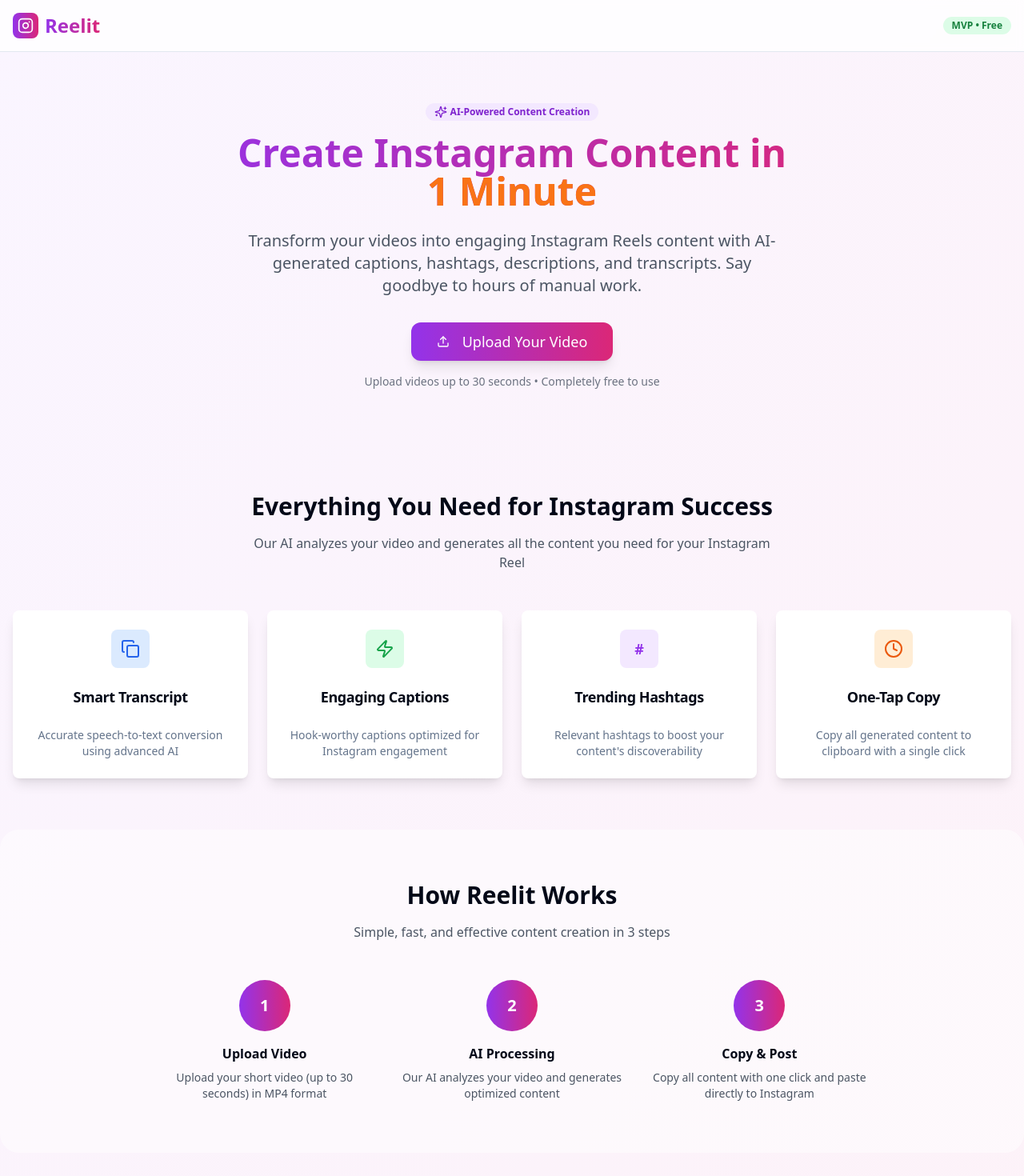
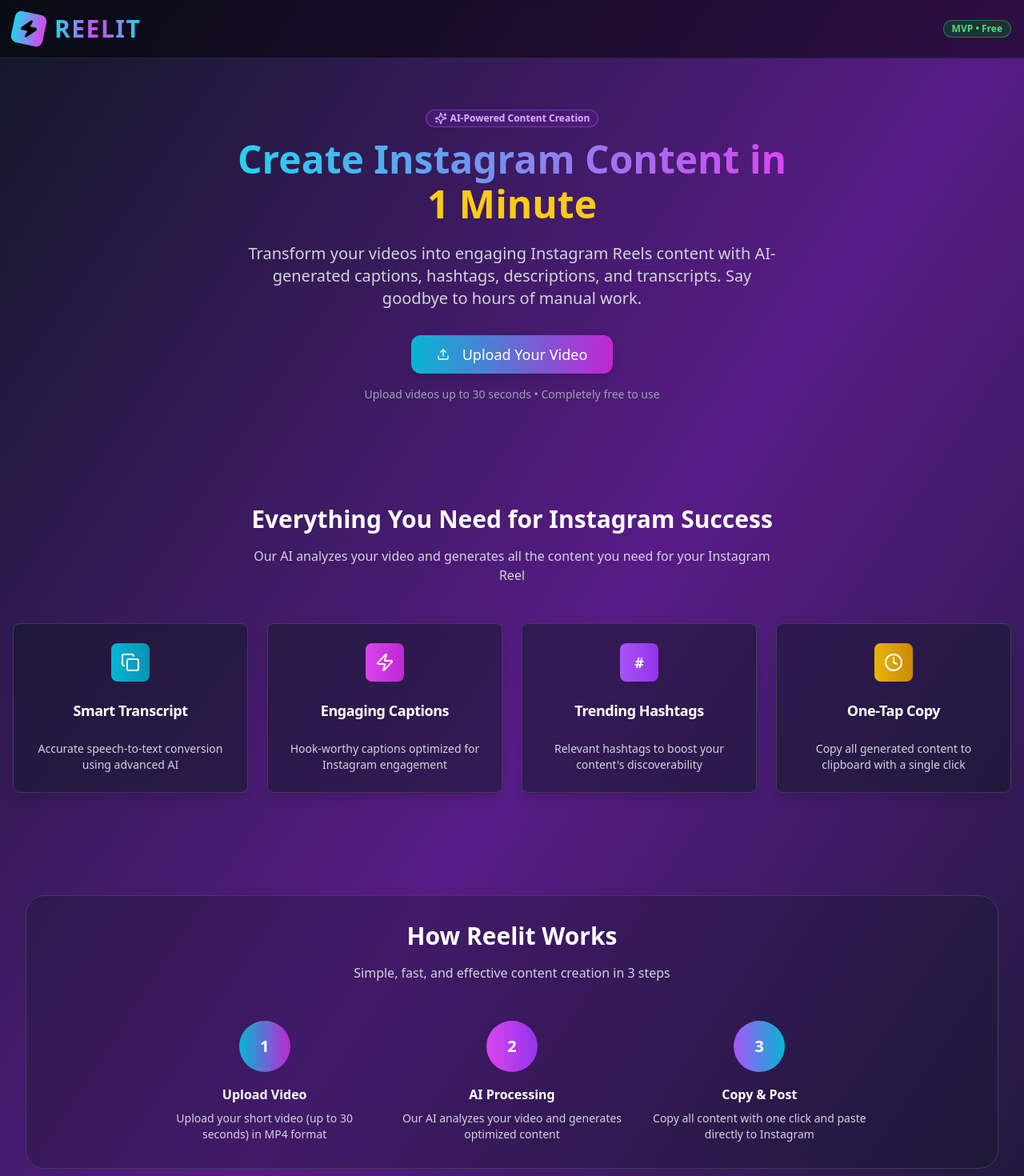
Before and after one commit to IshrathAsh/reelit-content-hub-ui, a React (Vite) app: page / in a window 1280 px wide. Shown: the top 1470 px of the page at 80% size. Built offline with nearby package versions, Linux system fonts and the light colour scheme.

Commit message:
Refactor: Apply dark theme and logo update
- Updated the application's color palette to a dark theme.
- Modified the logo to remove clutter and match the provided color scheme.

```diff
--- a/src/pages/Index.tsx
+++ b/src/pages/Index.tsx
@@ -29,7 +29,7 @@ const Index = () => {
 
   if (currentStep === 'upload') {
     return (
-      <div className="min-h-screen bg-gradient-to-br from-purple-50 to-pink-50">
+      <div className="min-h-screen bg-gradient-to-br from-gray-900 via-purple-900 to-gray-900">
         <VideoUpload
           onContentGenerated={handleVideoProcessed}
           onBack={resetToLanding}
@@ -40,7 +40,7 @@ const Index = () => {
 
   if (currentStep === 'results' && generatedContent) {
     return (
-      <div className="min-h-screen bg-gradient-to-br from-purple-50 to-pink-50">
+      <div className="min-h-screen bg-gradient-to-br from-gray-900 via-purple-900 to-gray-900">
         <ContentResults
           content={generatedContent}
           onStartOver={resetToLanding}
@@ -50,19 +50,25 @@ const Index = () => {
   }
 
   return (
-    <div className="min-h-screen bg-gradient-to-br from-purple-50 to-pink-50">
+    <div className="min-h-screen bg-gradient-to-br from-gray-900 via-purple-900 to-gray-900">
       {/* Header */}
-      <header className="border-b bg-white/80 backdrop-blur-sm sticky top-0 z-50">
+      <header className="border-b border-gray-800 bg-black/50 backdrop-blur-sm sticky top-0 z-50">
         <div className="container mx-auto px-4 py-4 flex items-center justify-between">
-          <div className="flex items-center space-x-2">
-            <div className="w-8 h-8 bg-gradient-to-r from-purple-600 to-pink-600 rounded-lg flex items-center justify-center">
-              <Instagram className="w-5 h-5 text-white" />
+          <div className="flex items-center space-x-3">
+            <div className="relative">
+              {/* Lightning bolt icon with gradient */}
+              <div className="w-10 h-10 bg-gradient-to-r from-cyan-400 to-fuchsia-500 rounded-lg flex items-center justify-center transform rotate-12">
+                <Zap className="w-6 h-6 text-black fill-current" />
               </div>
-            <h1 className="text-2xl font-bold bg-gradient-to-r from-purple-600 to-pink-600 bg-clip-text text-transparent">
-              Reelit
+            </div>
+            {/* Clean logo text */}
+            <h1 className="text-3xl font-bold tracking-wider">
+              <span className="bg-gradient-to-r from-cyan-400 via-fuchsia-500 to-cyan-400 bg-clip-text text-transparent">
+                REELIT
+              </span>
             </h1>
           </div>
-          <Badge variant="secondary" className="bg-green-100 text-green-700">
+          <Badge variant="secondary" className="bg-green-900/50 text-green-400 border-green-500/50">
             MVP • Free
           </Badge>
         </div>
@@ -71,27 +77,29 @@ const Index = () => {
       {/* Hero Section */}
       <section className="container mx-auto px-4 py-16 text-center">
         <div className="max-w-4xl mx-auto">
-          <Badge className="mb-4 bg-purple-100 text-purple-700 hover:bg-purple-100">
+          <Badge className="mb-4 bg-purple-900/50 text-purple-300 hover:bg-purple-900/50 border-purple-500/50">
             <Sparkles className="w-4 h-4 mr-1" />
             AI-Powered Content Creation
           </Badge>
-          <h2 className="text-5xl font-bold mb-6 bg-gradient-to-r from-purple-600 to-pink-600 bg-clip-text text-transparent">
+          <h2 className="text-5xl font-bold mb-6">
+            <span className="bg-gradient-to-r from-cyan-400 to-fuchsia-500 bg-clip-text text-transparent">
               Create Instagram Content in
-            <span className="block text-orange-500">1 Minute</span>
+            </span>
+            <span className="block text-yellow-400 mt-2">1 Minute</span>
           </h2>
-          <p className="text-xl text-gray-600 mb-8 max-w-2xl mx-auto">
+          <p className="text-xl text-gray-300 mb-8 max-w-2xl mx-auto">
             Transform your videos into engaging Instagram Reels content with AI-generated
             captions, hashtags, descriptions, and transcripts. Say goodbye to hours of manual work.
           </p>
           <Button
             size="lg"
-            className="bg-gradient-to-r from-purple-600 to-pink-600 hover:from-purple-700 hover:to-pink-700 text-white px-8 py-6 text-lg rounded-xl shadow-lg"
+            className="bg-gradient-to-r from-cyan-500 to-fuchsia-600 hover:from-cyan-600 hover:to-fuchsia-700 text-white px-8 py-6 text-lg rounded-xl shadow-lg border-0"
             onClick={() => setCurrentStep('upload')}
           >
             <Upload className="w-5 h-5 mr-2" />
             Upload Your Video
           </Button>
-          <p className="text-sm text-gray-500 mt-4">
+          <p className="text-sm text-gray-400 mt-4">
             Upload videos up to 30 seconds • Completely free to use
           </p>
         </div>
@@ -100,64 +108,64 @@ const Index = () => {
       {/* Features Section */}
       <section className="container mx-auto px-4 py-16">
         <div className="text-center mb-12">
-          <h3 className="text-3xl font-bold mb-4">Everything You Need for Instagram Success</h3>
-          <p className="text-gray-600 max-w-2xl mx-auto">
+          <h3 className="text-3xl font-bold mb-4 text-white">Everything You Need for Instagram Success</h3>
+          <p className="text-gray-300 max-w-2xl mx-auto">
             Our AI analyzes your video and generates all the content you need for your Instagram Reel
           </p>
         </div>
 
         <div className="grid md:grid-cols-2 lg:grid-cols-4 gap-6">
-          <Card className="border-0 shadow-lg hover:shadow-xl transition-shadow">
+          <Card className="border-gray-700 bg-gray-900/50 backdrop-blur-sm shadow-lg hover:shadow-xl transition-shadow">
             <CardHeader className="text-center">
-              <div className="w-12 h-12 bg-blue-100 rounded-lg flex items-center justify-center mx-auto mb-4">
-                <Copy className="w-6 h-6 text-blue-600" />
+              <div className="w-12 h-12 bg-gradient-to-r from-cyan-500 to-cyan-600 rounded-lg flex items-center justify-center mx-auto mb-4">
+                <Copy className="w-6 h-6 text-white" />
               </div>
-              <CardTitle className="text-lg">Smart Transcript</CardTitle>
+              <CardTitle className="text-lg text-white">Smart Transcript</CardTitle>
             </CardHeader>
             <CardContent>
-              <CardDescription className="text-center">
+              <CardDescription className="text-center text-gray-300">
                 Accurate speech-to-text conversion using advanced AI
               </CardDescription>
             </CardContent>
           </Card>
 
-          <Card className="border-0 shadow-lg hover:shadow-xl transition-shadow">
+          <Card className="border-gray-700 bg-gray-900/50 backdrop-blur-sm shadow-lg hover:shadow-xl transition-shadow">
             <CardHeader className="text-center">
-              <div className="w-12 h-12 bg-green-100 rounded-lg flex items-center justify-center mx-auto mb-4">
-                <Zap className="w-6 h-6 text-green-600" />
+              <div className="w-12 h-12 bg-gradient-to-r from-fuchsia-500 to-fuchsia-600 rounded-lg flex items-center justify-center mx-auto mb-4">
+                <Zap className="w-6 h-6 text-white" />
               </div>
-              <CardTitle className="text-lg">Engaging Captions</CardTitle>
+              <CardTitle className="text-lg text-white">Engaging Captions</CardTitle>
             </CardHeader>
             <CardContent>
-              <CardDescription className="text-center">
+              <CardDescription className="text-center text-gray-300">
                 Hook-worthy captions optimized for Instagram engagement
               </CardDescription>
             </CardContent>
           </Card>
 
-          <Card className="border-0 shadow-lg hover:shadow-xl transition-shadow">
+          <Card className="border-gray-700 bg-gray-900/50 backdrop-blur-sm shadow-lg hover:shadow-xl transition-shadow">
             <CardHeader className="text-center">
-              <div className="w-12 h-12 bg-purple-100 rounded-lg flex items-center justify-center mx-auto mb-4">
-                <span className="text-purple-600 font-bold text-lg">#</span>
+              <div className="w-12 h-12 bg-gradient-to-r from-purple-500 to-purple-600 rounded-lg flex items-center justify-center mx-auto mb-4">
+                <span className="text-white font-bold text-lg">#</span>
               </div>
-              <CardTitle className="text-lg">Trending Hashtags</CardTitle>
+              <CardTitle className="text-lg text-white">Trending Hashtags</CardTitle>
             </CardHeader>
             <CardContent>
-              <CardDescription className="text-center">
+              <CardDescription className="text-center text-gray-300">
                 Relevant hashtags to boost your content's discoverability
               </CardDescription>
             </CardContent>
           </Card>
 
-          <Card className="border-0 shadow-lg hover:shadow-xl transition-shadow">
+          <Card className="border-gray-700 bg-gray-900/50 backdrop-blur-sm shadow-lg hover:shadow-xl transition-shadow">
             <CardHeader className="text-center">
-              <div className="w-12 h-12 bg-orange-100 rounded-lg flex items-center justify-center mx-auto mb-4">
-                <Clock className="w-6 h-6 text-orange-600" />
+              <div className="w-12 h-12 bg-gradient-to-r from-yellow-500 to-yellow-600 rounded-lg flex items-center justify-center mx-auto mb-4">
+                <Clock className="w-6 h-6 text-white" />
               </div>
-              <CardTitle className="text-lg">One-Tap Copy</CardTitle>
+              <CardTitle className="text-lg text-white">One-Tap Copy</CardTitle>
             </CardHeader>
             <CardContent>
-              <CardDescription className="text-center">
+              <CardDescription className="text-center text-gray-300">
                 Copy all generated content to clipboard with a single click
               </CardDescription>
             </CardContent>
@@ -166,41 +174,43 @@ const Index = () => {
       </section>
 
       {/* How It Works */}
-      <section className="container mx-auto px-4 py-16 bg-white/50 rounded-3xl mx-4">
+      <section className="container mx-auto px-4 py-16">
+        <div className="bg-gray-900/30 backdrop-blur-sm rounded-3xl mx-4 p-8 border border-gray-700">
           <div className="text-center mb-12">
-          <h3 className="text-3xl font-bold mb-4">How Reelit Works</h3>
-          <p className="text-gray-600">Simple, fast, and effective content creation in 3 steps</p>
+            <h3 className="text-3xl font-bold mb-4 text-white">How Reelit Works</h3>
+            <p className="text-gray-300">Simple, fast, and effective content creation in 3 steps</p>
           </div>
 
           <div className="grid md:grid-cols-3 gap-8 max-w-4xl mx-auto">
             <div className="text-center">
-            <div className="w-16 h-16 bg-gradient-to-r from-purple-600 to-pink-600 rounded-full flex items-center justify-center mx-auto mb-4 text-white font-bold text-xl">
+              <div className="w-16 h-16 bg-gradient-to-r from-cyan-500 to-fuchsia-600 rounded-full flex items-center justify-center mx-auto mb-4 text-white font-bold text-xl">
                 1
               </div>
-            <h4 className="font-semibold mb-2">Upload Video</h4>
-            <p className="text-gray-600 text-sm">
+              <h4 className="font-semibold mb-2 text-white">Upload Video</h4>
+              <p className="text-gray-300 text-sm">
                 Upload your short video (up to 30 seconds) in MP4 format
               </p>
             </div>
 
             <div className="text-center">
-            <div className="w-16 h-16 bg-gradient-to-r from-purple-600 to-pink-600 rounded-full flex items-center justify-center mx-auto mb-4 text-white font-bold text-xl">
+              <div className="w-16 h-16 bg-gradient-to-r from-fuchsia-500 to-purple-600 rounded-full flex items-center justify-center mx-auto mb-4 text-white font-bold text-xl">
                 2
               </div>
-            <h4 className="font-semibold mb-2">AI Processing</h4>
-            <p className="text-gray-600 text-sm">
+              <h4 className="font-semibold mb-2 text-white">AI Processing</h4>
+              <p className="text-gray-300 text-sm">
                 Our AI analyzes your video and generates optimized content
               </p>
             </div>
 
             <div className="text-center">
-            <div className="w-16 h-16 bg-gradient-to-r from-purple-600 to-pink-600 rounded-full flex items-center justify-center mx-auto mb-4 text-white font-bold text-xl">
+              <div className="w-16 h-16 bg-gradient-to-r from-purple-500 to-cyan-500 rounded-full flex items-center justify-center mx-auto mb-4 text-white font-bold text-xl">
                 3
               </div>
-            <h4 className="font-semibold mb-2">Copy & Post</h4>
-            <p className="text-gray-600 text-sm">
+              <h4 className="font-semibold mb-2 text-white">Copy & Post</h4>
+              <p className="text-gray-300 text-sm">
                 Copy all content with one click and paste directly to Instagram
               </p>
+            </div>
           </div>
         </div>
       </section>
@@ -208,13 +218,13 @@ const Index = () => {
       {/* CTA Section */}
       <section className="container mx-auto px-4 py-16 text-center">
         <div className="max-w-2xl mx-auto">
-          <h3 className="text-3xl font-bold mb-4">Ready to Save Hours on Content Creation?</h3>
-          <p className="text-gray-600 mb-8">
+          <h3 className="text-3xl font-bold mb-4 text-white">Ready to Save Hours on Content Creation?</h3>
+          <p className="text-gray-300 mb-8">
             Join thousands of creators who have streamlined their Instagram workflow with Reelit
           </p>
           <Button
             size="lg"
-            className="bg-gradient-to-r from-purple-600 to-pink-600 hover:from-purple-700 hover:to-pink-700 text-white px-8 py-6 text-lg rounded-xl shadow-lg"
+            className="bg-gradient-to-r from-cyan-500 to-fuchsia-600 hover:from-cyan-600 hover:to-fuchsia-700 text-white px-8 py-6 text-lg rounded-xl shadow-lg border-0"
             onClick={() => setCurrentStep('upload')}
           >
             <Upload className="w-5 h-5 mr-2" />
@@ -224,15 +234,15 @@ const Index = () => {
       </section>
 
       {/* Footer */}
-      <footer className="border-t bg-white/80 backdrop-blur-sm">
+      <footer className="border-t border-gray-800 bg-black/50 backdrop-blur-sm">
         <div className="container mx-auto px-4 py-8 text-center">
           <div className="flex items-center justify-center space-x-2 mb-4">
-            <div className="w-6 h-6 bg-gradient-to-r from-purple-600 to-pink-600 rounded flex items-center justify-center">
-              <Instagram className="w-4 h-4 text-white" />
+            <div className="w-6 h-6 bg-gradient-to-r from-cyan-400 to-fuchsia-500 rounded flex items-center justify-center">
+              <Zap className="w-4 h-4 text-black fill-current" />
             </div>
-            <span className="font-semibold">Reelit</span>
+            <span className="font-semibold text-white">Reelit</span>
           </div>
-          <p className="text-gray-600 text-sm">
+          <p className="text-gray-400 text-sm">
             Final Year College Project • Built for Instagram Creators
           </p>
         </div>
```
Lines whose indentation alone changed are shown as unchanged.
